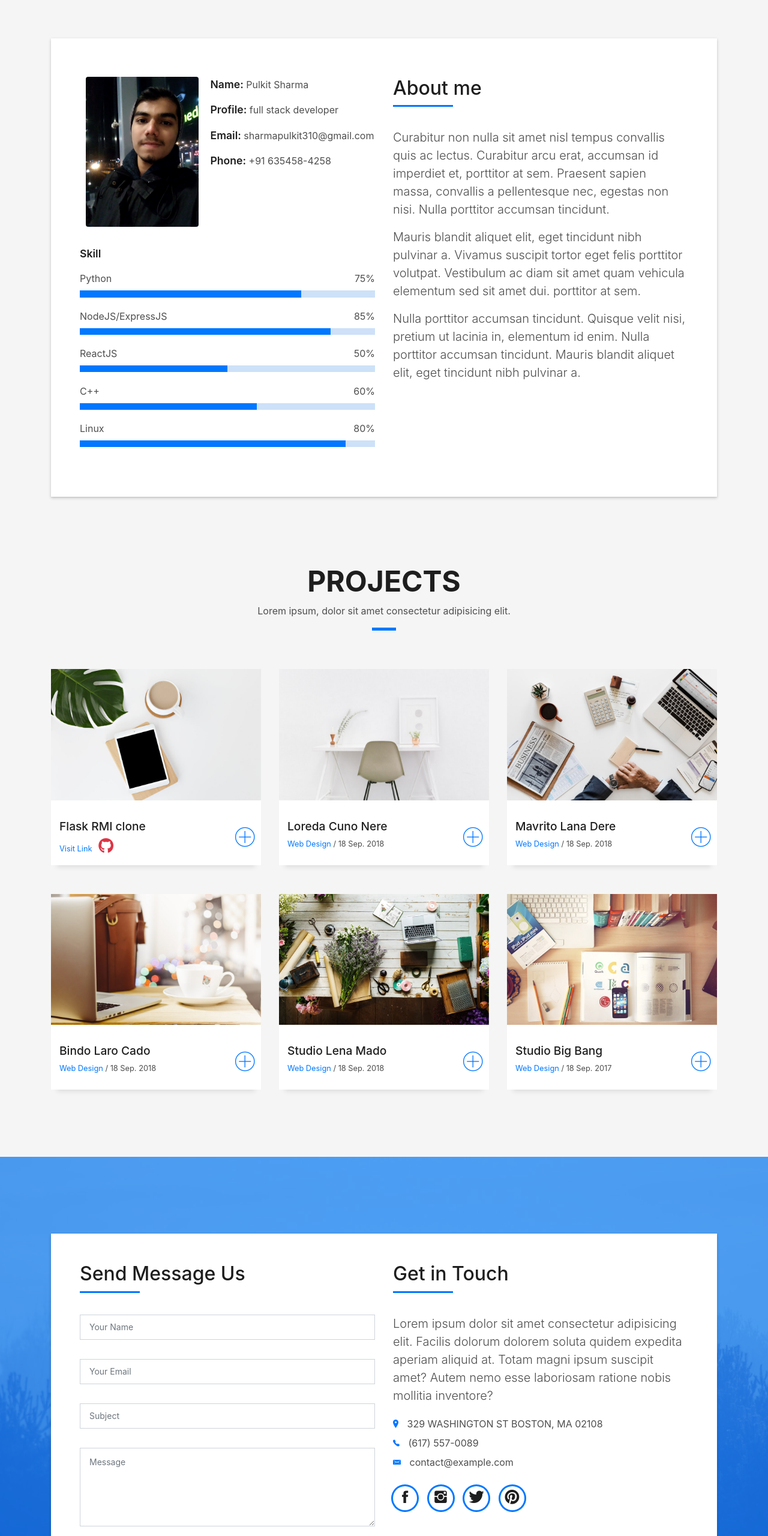
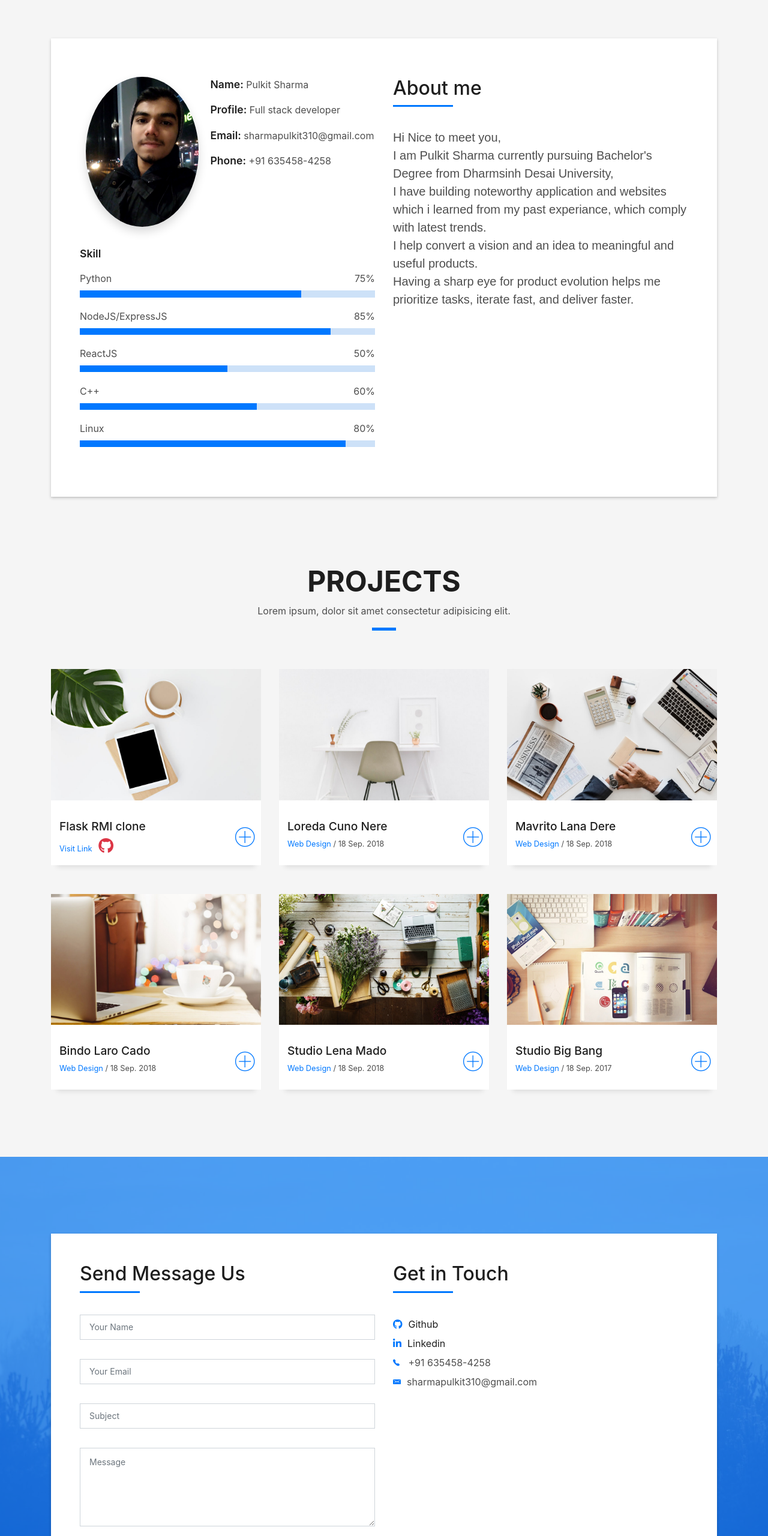
Before and after one commit to x3rxe5/Portfolio, a plain HTML site: page index.html in a window 1280 px wide. Shown: the part 800-3360 px from the top of the page at 60% size. Drawn offline with Linux system fonts and the light colour scheme; files whose address does not match are found by name; a web font is replaced by a local one.

Commit message:
Added files

```diff
--- a/assets/css/style.css
+++ b/assets/css/style.css
@@ -8,6 +8,8 @@
 /*--------------------------------------------------------------
 # General
 --------------------------------------------------------------*/
+
+
 body {
   background-color: #f5f5f5;
   color: #4e4e4e;
--- a/index.html
+++ b/index.html
@@ -19,7 +19,9 @@
   <link href="assets/vendor/ionicons/css/ionicons.min.css" rel="stylesheet">
   <link href="assets/vendor/owl.carousel/assets/owl.carousel.min.css" rel="stylesheet">
   <link href="assets/vendor/venobox/venobox.css" rel="stylesheet">
-
+  <!-- Font CSS -->
+  <link rel="preconnect" href="https://fonts.gstatic.com">
+  <link href="https://fonts.googleapis.com/css2?family=Yusei+Magic&display=swap" rel="stylesheet">
 
   <link href="assets/css/style.css" rel="stylesheet">
   <script src="https://kit.fontawesome.com/b9c0620caa.js"></script>
@@ -84,13 +86,13 @@
                   <div class="row">
                     <div class="col-sm-6 col-md-5">
                       <div class="about-img">
-                        <img src="assets/img/profile_picture.jpg" class="img-fluid rounded b-shadow-a" alt="">
+                        <img src="assets/img/profile_picture.jpg" class="img-fluid rounded-circle  shadow" alt="">
                       </div>
                     </div>
                     <div class="col-sm-6 col-md-7">
                       <div class="about-info">
                         <p><span class="title-s">Name: </span> <span>Pulkit Sharma</span></p>
-                        <p><span class="title-s">Profile: </span> <span>full stack developer</span></p>
+                        <p><span class="title-s">Profile: </span> <span>Full stack developer</span></p>
                         <p><span class="title-s">Email: </span> <span>sharmapulkit310@gmail.com</span></p>
                         <p><span class="title-s">Phone: </span> <span>+91 635458-4258</span></p>
                       </div>
@@ -127,21 +129,12 @@
                         About me
                       </h5>
                     </div>
-                    <p class="lead">
-                      Curabitur non nulla sit amet nisl tempus convallis quis ac lectus. Curabitur arcu erat, accumsan id
-                      imperdiet et, porttitor
-                      at sem. Praesent sapien massa, convallis a pellentesque nec, egestas non nisi. Nulla
-                      porttitor accumsan tincidunt.
-                    </p>
-                    <p class="lead">
-                      Mauris blandit aliquet elit, eget tincidunt nibh pulvinar a. Vivamus suscipit tortor eget felis
-                      porttitor volutpat. Vestibulum
-                      ac diam sit amet quam vehicula elementum sed sit amet dui. porttitor at sem.
-                    </p>
-                    <p class="lead">
-                      Nulla porttitor accumsan tincidunt. Quisque velit nisi, pretium ut lacinia in, elementum id enim.
-                      Nulla porttitor accumsan
-                      tincidunt. Mauris blandit aliquet elit, eget tincidunt nibh pulvinar a.
+                    <p class="lead" style="font-family: 'Yusei Magic', sans-serif;">
+                      Hi Nice to meet you,<br />
+                      I am Pulkit Sharma currently pursuing Bachelor's Degree from Dharmsinh Desai University, <br />
+                      I have building noteworthy application and websites which i learned from my past experiance, which comply with latest trends.<br />
+                      I help convert a vision and an idea to meaningful and useful products.<br />
+                      Having a sharp eye for product evolution helps me prioritize tasks, iterate fast, and deliver faster.<br />
                     </p>
                   </div>
                 </div>
@@ -589,23 +582,13 @@
                     </div>
                     <div class="more-info">
                       <p class="lead">
-                        Lorem ipsum dolor sit amet consectetur adipisicing elit. Facilis dolorum dolorem soluta quidem
-                        expedita aperiam aliquid at.
-                        Totam magni ipsum suscipit amet? Autem nemo esse laboriosam ratione nobis
-                        mollitia inventore?
+
                       </p>
                       <ul class="list-ico">
-                        <li><span class="ion-ios-location"></span> 329 WASHINGTON ST BOSTON, MA 02108</li>
-                        <li><span class="ion-ios-telephone"></span> (617) 557-0089</li>
-                        <li><span class="ion-email"></span> contact@example.com</li>
-                      </ul>
-                    </div>
-                    <div class="socials">
-                      <ul>
-                        <li><a href=""><span class="ico-circle"><i class="ion-social-facebook"></i></span></a></li>
-                        <li><a href=""><span class="ico-circle"><i class="ion-social-instagram"></i></span></a></li>
-                        <li><a href=""><span class="ico-circle"><i class="ion-social-twitter"></i></span></a></li>
-                        <li><a href=""><span class="ico-circle"><i class="ion-social-pinterest"></i></span></a></li>
+                        <li><span class="fa fa-github"></span><a href="https://github.com/x3rxe5">Github</a></li>
+                        <li><span class="fa fa-linkedin"></span><a href="https://www.linkedin.com/in/pulkit3911/">Linkedin</a></li>
+                        <li><span class="ion-ios-telephone"></span> +91 635458-4258</li>
+                        <li><span class="ion-email"></span>sharmapulkit310@gmail.com</li>
                       </ul>
                     </div>
                   </div>
@@ -625,10 +608,9 @@
       <div class="row">
         <div class="col-sm-12">
           <div class="copyright-box">
-            <p class="copyright">&copy; Copyright <strong>Pulkit Sharma</strong>. All Rights Reserved</p>
+            <h3 class="copyright text-light"><strong>Pulkit Sharma</strong></h3>
+
             <div class="credits">
-
-              Designed by <a href="#"><3</a>
             </div>
           </div>
         </div>
```
